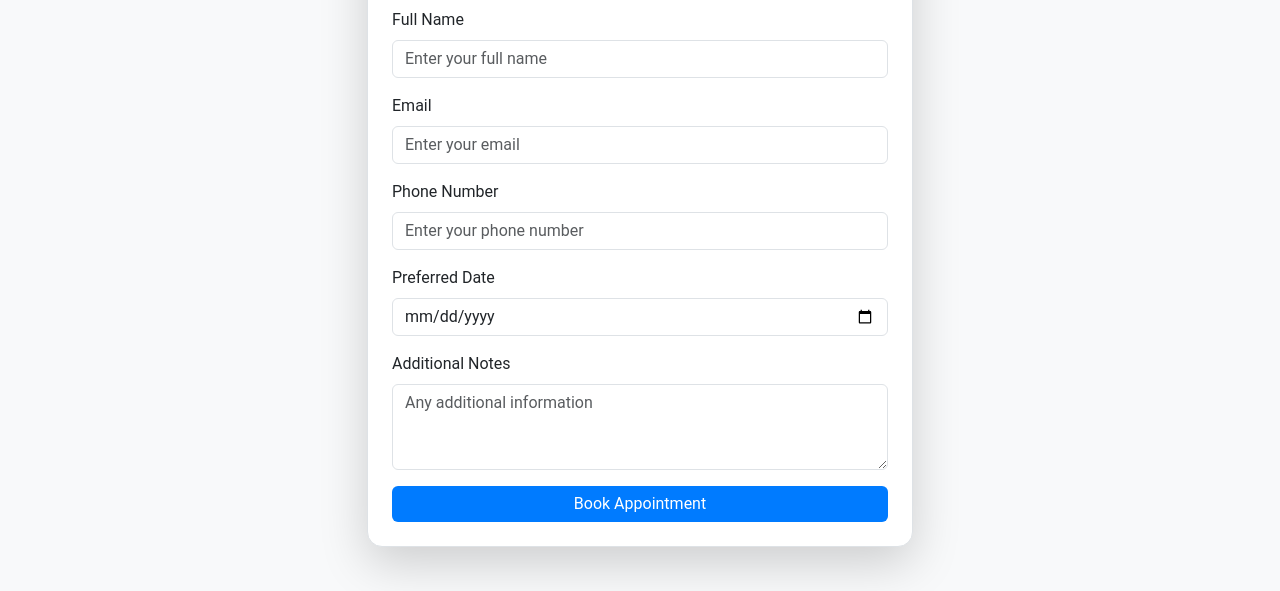
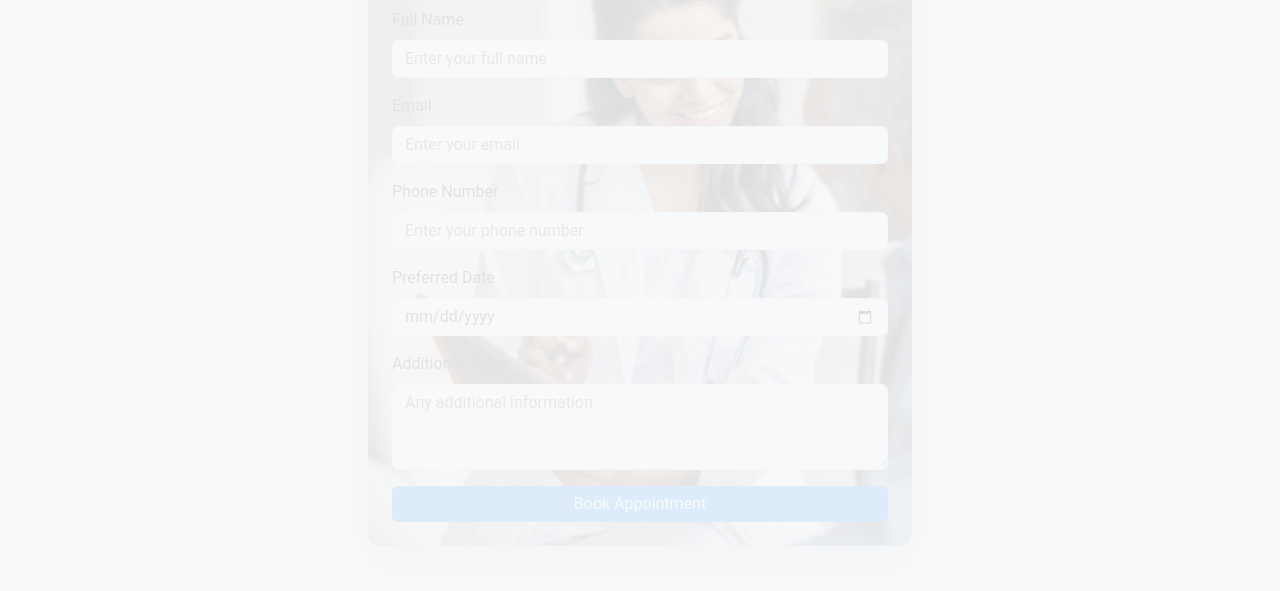
Before and after one commit to Parthwanjari07/medical_appointment, a plain HTML site: page appointment-form.html in a window 1280 px wide. Shown: the part 209-800 px from the top of the page. Drawn offline with nearby package versions, Linux system fonts and the light colour scheme.

Commit message:
commit 4

```diff
--- a/styles.css
+++ b/styles.css
@@ -83,3 +83,15 @@ p {
 .table td {
     padding: 10px;
 }
+
+/* Form Container with Background Image */
+.form-background {
+    background-image: url('img/image copy.png');
+    background-size: cover;
+    background-position: center;
+    opacity: 0.1;
+    border-radius: 15px;
+    padding: 20px;
+    position: relative;
+    z-index: 1;
+}
```
Also changed, not shown: contact-form.html (+1 -1 lines), profile.html (+1 -1 lines), support.html (+1 -1 lines).
